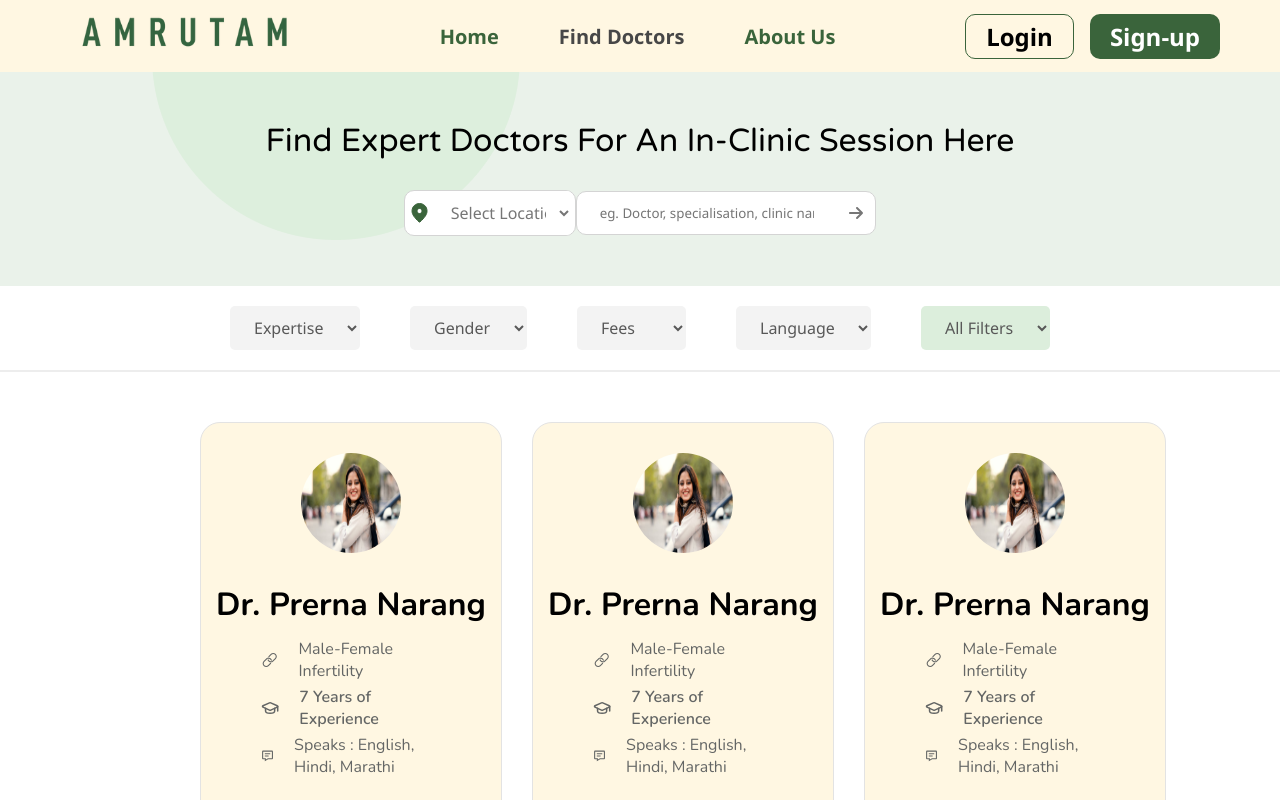
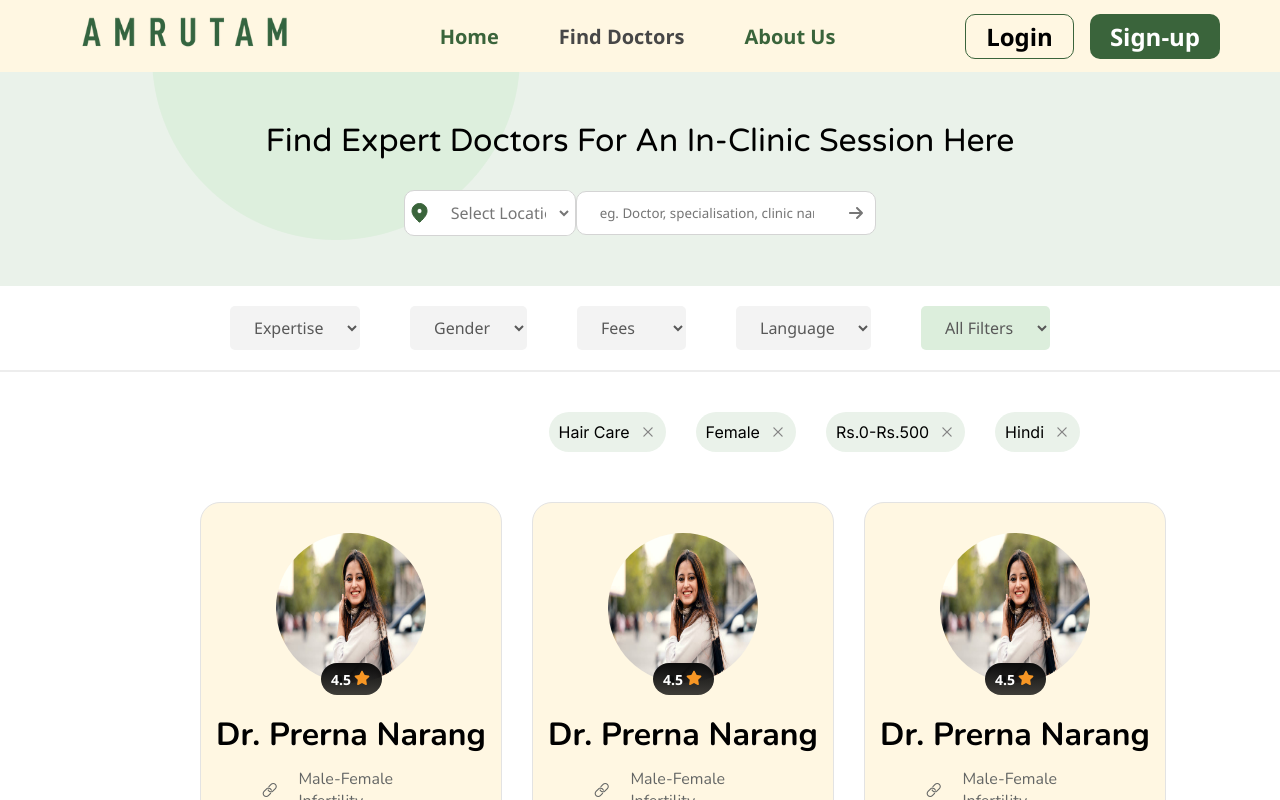
Before and after one commit to sinha-niranjan/amrutan, a React (Vite) app: page /find in a window 1280 px wide. Shown: the top 800 px of the page. Built offline with nearby package versions, Linux system fonts and the light colour scheme.

Commit message:
completed

```diff
--- a/src/components/ProfileCard.jsx
+++ b/src/components/ProfileCard.jsx
@@ -3,10 +3,14 @@ import profile from "../assets/profile.png";
 import { IoIosLink } from "react-icons/io";
 import { BiMessageDetail } from "react-icons/bi";
 import { LuGraduationCap } from "react-icons/lu";
+import Stars from "./Stars"
 const ProfileCard = () => {
   return (
     <div className="profile-grid-item">
       <img src={profile} alt="profile" />
+      <div className="profile-rating">
+        <p>4.5 <Stars count={1} /></p>
+      </div>
       <h2>Dr. Prerna Narang </h2>
       <div className="profile-detail">
         <IoIosLink /> <p> Male-Female Infertility </p>
--- a/src/components/Stars.jsx
+++ b/src/components/Stars.jsx
@@ -6,7 +6,7 @@ const Stars = ({ count }) => {
     <>
       {" "}
       {[0, 1, 2, 3, 4]?.map((i) =>
-        i < count ? <img src={stars} alt="stars" /> : null
+        i < count ? <img key={i} src={stars} alt="stars" /> : null
       )}
     </>
   );
--- a/src/pages/Find.jsx
+++ b/src/pages/Find.jsx
@@ -3,6 +3,7 @@ import "../styles/Find.css";
 import location from "../assets/location.svg";
 import { FaArrowRight } from "react-icons/fa6";
 import ProfileCard from "../components/ProfileCard";
+import { RxCross2 } from "react-icons/rx";
 
 const Find = () => {
   return (
@@ -59,13 +60,29 @@ const Find = () => {
         </select>
       </div>
       <hr />
+      <div className="filter-added">
+        <div>
+          <p>Hair Care</p>
+          <RxCross2 />
+        </div>{" "}
+        <div>
+          <p>Female</p>
+          <RxCross2 />
+        </div>{" "}
+        <div>
+          <p>Rs.0-Rs.500</p>
+          <RxCross2 />
+        </div>
+        <div>
+          <p>Hindi</p>
+          <RxCross2 />
+        </div>
+      </div>
       <div className="profile-grid">
         <ProfileCard />
         <ProfileCard />
         <ProfileCard />
       </div>
-
-
     </div>
   );
 };
--- a/src/styles/Find.css
+++ b/src/styles/Find.css
@@ -86,6 +86,36 @@
   border: 1px solid rgba(237, 237, 237, 1);
 }
 
+.filter-added {
+  display: flex;
+  align-items: center;
+  justify-content: end;
+  gap: 30px;
+  margin: 40px;
+  margin-right: 200px;
+}
+
+.filter-added > div {
+  display: flex;
+  align-items: center;
+  justify-content: center;
+  background-color: rgba(234, 242, 234, 1);
+  border-radius: 20px;
+  padding: 10px;
+  gap: 10px;
+}
+
+.filter-added > div > p {
+  font-size: 16px;
+  font-weight: 400;
+  font-family: "Inter";
+  color: rgba(0, 0, 0, 1);
+}
+
+.filter-added > div > svg {
+  color: rgba(131, 131, 131, 1);
+}
+
 .profile-grid {
   display: grid;
   grid-template-columns: repeat(3, 1fr);
@@ -104,10 +134,33 @@
 }
 
 .profile-grid-item > img {
-  width: 100px;
-  height: 100px;
+  width: 150px;
+  height: 150px;
   border-radius: 50%;
   margin: 30px 0;
+}
+
+.profile-rating {
+  position: relative;
+}
+
+.profile-rating > p {
+  display: flex;
+  align-items: center;
+  justify-content: space-around;
+  background-image: linear-gradient(
+    rgba(11, 11, 11, 1),
+    rgba(11, 11, 11, 0.79)
+  );
+  color: rgba(255, 255, 255, 1);
+  font-size: 14px;
+  font-weight: 700;
+  padding: 5px 10px;
+  border-radius: 20px;
+  gap: 1px;
+  position: absolute;
+  top: -50px;
+ left: -30px;
 }
 
 .profile-grid-item > h2 {
@@ -194,7 +247,7 @@
 }
 
 .book-consultation-btn {
-    display: flex;
+  display: flex;
   align-items: center;
   justify-content: center;
   width: 300px;
```
